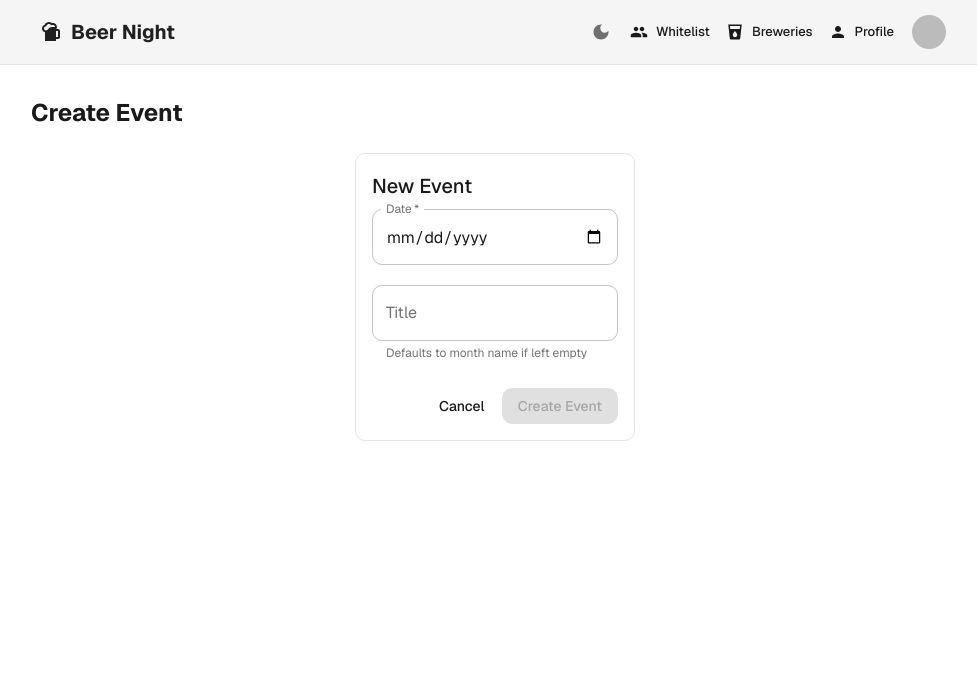
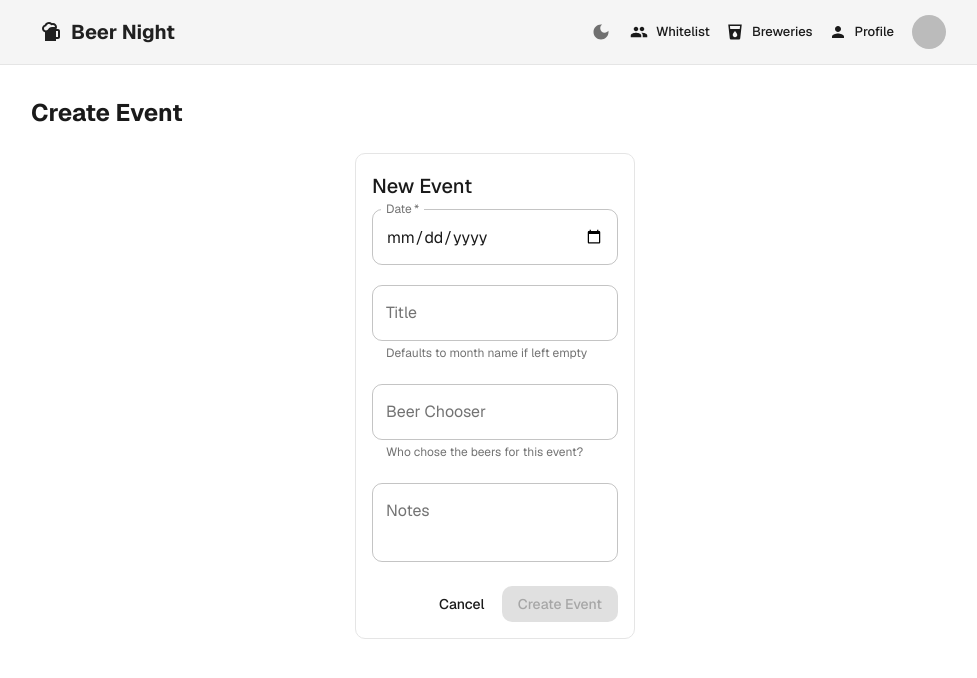
Before and after one commit to dnolan/beernight, a Next.js app: page /events/new in a window 1280 px wide. Shown: the top 678 px of the page, without its empty margins (145-1122 px from the left). Built offline with nearby package versions, Linux system fonts and the light colour scheme; no server answers; sample sign-in values are in the browser's storage; what @mui/material-nextjs would draw is missing.

Commit message:
feat: chooser and notes

```diff
--- a/app/api/events/[id]/route.ts
+++ b/app/api/events/[id]/route.ts
@@ -38,13 +38,15 @@ export async function PUT(
   await dbConnect();
 
   const body = await request.json();
-  const { title, date } = body;
+  const { title, date, chooser, notes } = body;
 
   const event = await Event.findByIdAndUpdate(
     id,
     {
       ...(title !== undefined && { title }),
       ...(date && { date: new Date(date) }),
+      ...(chooser !== undefined && { chooser }),
+      ...(notes !== undefined && { notes }),
     },
     { returnDocument: "after" }
   ).lean();
--- a/app/api/events/route.ts
+++ b/app/api/events/route.ts
@@ -57,7 +57,7 @@ export async function POST(request: NextRequest) {
   await dbConnect();
 
   const body = await request.json();
-  const { title, date } = body;
+  const { title, date, chooser, notes } = body;
 
   if (!date) {
     return NextResponse.json({ error: "Date is required" }, { status: 400 });
@@ -66,6 +66,8 @@ export async function POST(request: NextRequest) {
   const event = await Event.create({
     title: title || undefined,
     date: new Date(date),
+    chooser: chooser || undefined,
+    notes: notes || undefined,
     createdBy: session.user.email,
   });
 
--- a/app/events/[id]/edit/page.tsx
+++ b/app/events/[id]/edit/page.tsx
@@ -28,6 +28,8 @@ export default async function EditEventPage({
           _id: event._id.toString(),
           title: event.title,
           date: event.date.toISOString(),
+          chooser: event.chooser,
+          notes: event.notes,
         }}
       />
     </Box>
--- a/components/EventForm.tsx
+++ b/components/EventForm.tsx
@@ -15,6 +15,8 @@ interface EventFormProps {
     _id: string;
     title?: string;
     date: string;
+    chooser?: string;
+    notes?: string;
   };
 }
 
@@ -28,6 +30,8 @@ export default function EventForm({ initialData }: EventFormProps) {
       ? new Date(initialData.date).toISOString().split("T")[0]
       : ""
   );
+  const [chooser, setChooser] = useState(initialData?.chooser || "");
+  const [notes, setNotes] = useState(initialData?.notes || "");
   const [loading, setLoading] = useState(false);
 
   const handleSubmit = async (e: React.FormEvent) => {
@@ -43,7 +47,12 @@ export default function EventForm({ initialData }: EventFormProps) {
       const res = await fetch(url, {
         method,
         headers: { "Content-Type": "application/json" },
-        body: JSON.stringify({ title: title || undefined, date }),
+        body: JSON.stringify({
+          title: title || undefined,
+          date,
+          chooser: chooser || undefined,
+          notes: notes || undefined,
+        }),
       });
 
       if (res.ok) {
@@ -81,6 +90,23 @@ export default function EventForm({ initialData }: EventFormProps) {
               onChange={(e) => setTitle(e.target.value)}
               fullWidth
             />
+            <TextField
+              label="Beer Chooser"
+              placeholder="e.g. John"
+              helperText="Who chose the beers for this event?"
+              value={chooser}
+              onChange={(e) => setChooser(e.target.value)}
+              fullWidth
+            />
+            <TextField
+              label="Notes"
+              placeholder="e.g. Theme was Belgian ales"
+              value={notes}
+              onChange={(e) => setNotes(e.target.value)}
+              fullWidth
+              multiline
+              minRows={2}
+            />
           </Stack>
         </CardContent>
         <CardActions sx={{ justifyContent: "flex-end", px: 2, pb: 2 }}>
--- a/models/Beer.ts
+++ b/models/Beer.ts
@@ -51,6 +51,11 @@ const BeerSchema = new Schema<IBeer>(
   }
 );
 
+// Delete cached model in dev so schema changes apply on HMR
+if (process.env.NODE_ENV !== "production" && mongoose.models.Beer) {
+  mongoose.deleteModel("Beer");
+}
+
 const Beer: Model<IBeer> =
   mongoose.models.Beer || mongoose.model<IBeer>("Beer", BeerSchema);
 
--- a/models/Brewery.ts
+++ b/models/Brewery.ts
@@ -23,6 +23,11 @@ const BrewerySchema = new Schema<IBrewery>(
 // Case-insensitive index for searching
 BrewerySchema.index({ name: "text" });
 
+// Delete cached model in dev so schema changes apply on HMR
+if (process.env.NODE_ENV !== "production" && mongoose.models.Brewery) {
+  mongoose.deleteModel("Brewery");
+}
+
 const Brewery: Model<IBrewery> =
   mongoose.models.Brewery || mongoose.model<IBrewery>("Brewery", BrewerySchema);
 
--- a/models/Event.ts
+++ b/models/Event.ts
@@ -4,6 +4,8 @@ export interface IEvent extends Document {
   _id: Types.ObjectId;
   title?: string;
   date: Date;
+  chooser?: string;
+  notes?: string;
   createdBy: string;
   createdAt: Date;
   updatedAt: Date;
@@ -19,6 +21,14 @@ const EventSchema = new Schema<IEvent>(
       type: Date,
       required: true,
     },
+    chooser: {
+      type: String,
+      trim: true,
+    },
+    notes: {
+      type: String,
+      trim: true,
+    },
     createdBy: {
       type: String,
       required: true,
@@ -31,6 +41,11 @@ const EventSchema = new Schema<IEvent>(
 
 EventSchema.index({ date: -1 });
 
+// Delete cached model in dev so schema changes apply on HMR
+if (process.env.NODE_ENV !== "production" && mongoose.models.Event) {
+  mongoose.deleteModel("Event");
+}
+
 const Event: Model<IEvent> =
   mongoose.models.Event || mongoose.model<IEvent>("Event", EventSchema);
 
--- a/models/Review.ts
+++ b/models/Review.ts
@@ -54,6 +54,11 @@ const ReviewSchema = new Schema<IReview>(
 // One review per user per beer
 ReviewSchema.index({ beerId: 1, userEmail: 1 }, { unique: true });
 
+// Delete cached model in dev so schema changes apply on HMR
+if (process.env.NODE_ENV !== "production" && mongoose.models.Review) {
+  mongoose.deleteModel("Review");
+}
+
 const Review: Model<IReview> =
   mongoose.models.Review || mongoose.model<IReview>("Review", ReviewSchema);
 
--- a/models/WhitelistedEmail.ts
+++ b/models/WhitelistedEmail.ts
@@ -19,6 +19,11 @@ const WhitelistedEmailSchema = new Schema<IWhitelistedEmail>({
   },
 });
 
+// Delete cached model in dev so schema changes apply on HMR
+if (process.env.NODE_ENV !== "production" && mongoose.models.WhitelistedEmail) {
+  mongoose.deleteModel("WhitelistedEmail");
+}
+
 const WhitelistedEmail: Model<IWhitelistedEmail> =
   mongoose.models.WhitelistedEmail ||
   mongoose.model<IWhitelistedEmail>("WhitelistedEmail", WhitelistedEmailSchema);
```
Also changed, not shown: app/events/[id]/page.tsx (+11 -0 lines).
